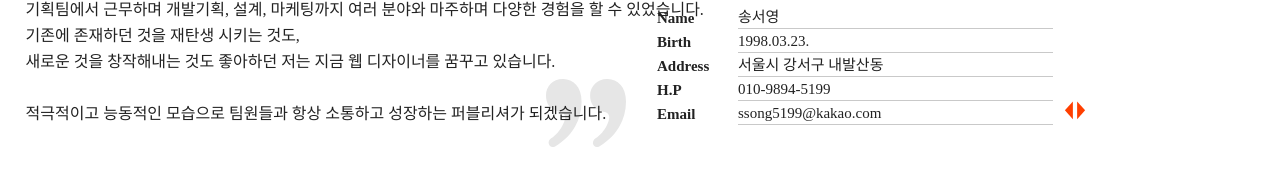
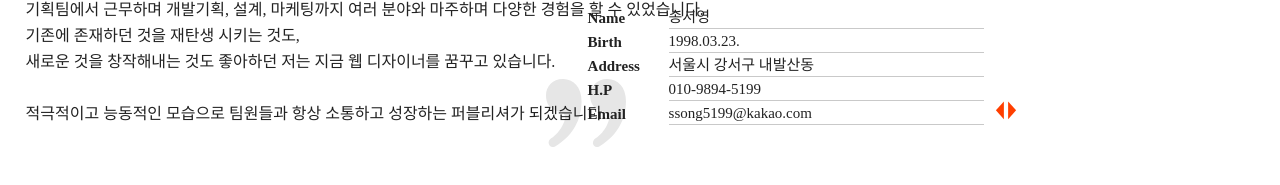
Before and after one commit to seo-02/Songseoyeong, a plain HTML site: page index.html in a window 1280 px wide. Shown: the part 2415-2600 px from the top of the page. Drawn offline with nearby package versions, Linux system fonts and the light colour scheme; files that its build step writes are made by us from their sources; a web font is replaced by a local one.

Commit message:
Update style.scss

```diff
--- a/css/style.scss
+++ b/css/style.scss
@@ -351,7 +351,7 @@ $MC : "rgb(255, 63, 0)";
       bottom:150px;
       width: 400px;
       height: 130px;
-      margin-right: -415px;
+      margin-right: -27%;
       font-size: 15px;
       @media #{$mobile} {
         bottom: 120px;
```
